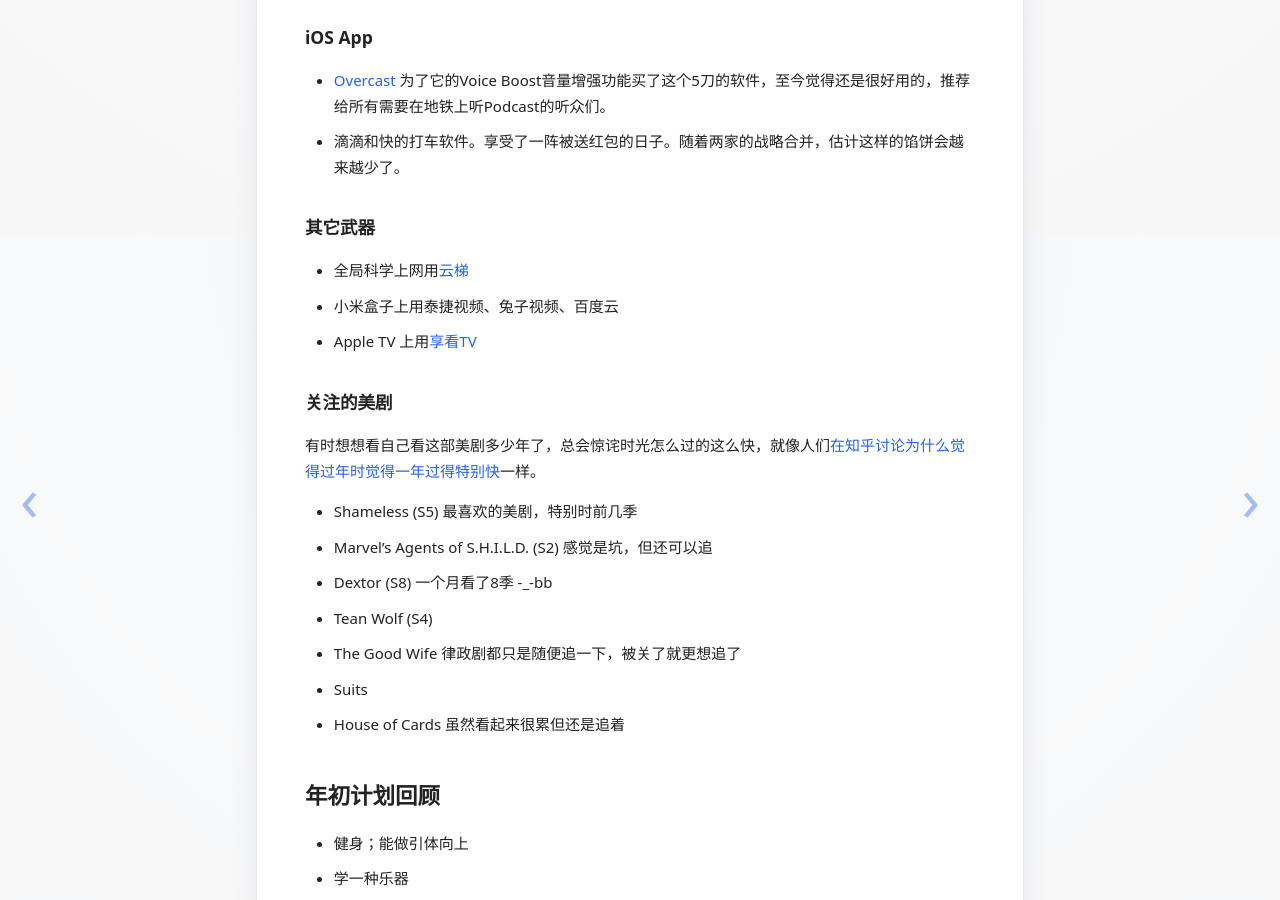
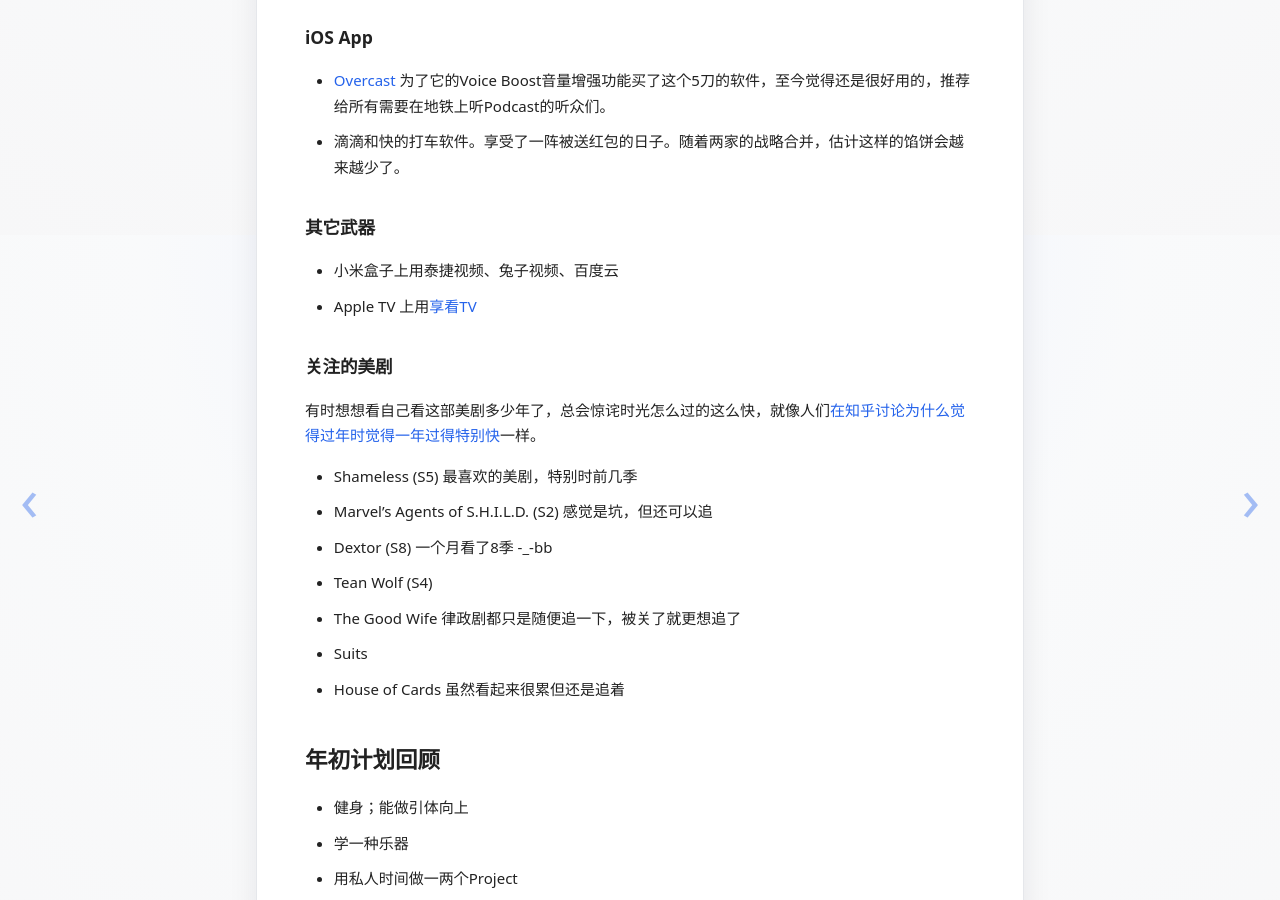
Before and after one commit to imrickysu/imrickysu.github.io, a Jekyll site: the page built from _posts/2015-02-18-2014-summary.markdown, in a window 1280 px wide and 900 px high, scrolled down 2465 px. Built offline with Jekyll 4.4.1, drawn with Linux system fonts in a browser that asks for light colours.

Commit message:
Update Post

```diff
--- a/_posts/2015-02-18-2014-summary.markdown
+++ b/_posts/2015-02-18-2014-summary.markdown
@@ -66,7 +66,6 @@
 - 滴滴和快的打车软件。享受了一阵被送红包的日子。随着两家的战略合并，估计这样的馅饼会越来越少了。
 
 ### 其它武器 ###
-- 全局科学上网用[云梯](http://yuntiref.com/?r=32019b7f903492df)
 - 小米盒子上用泰捷视频、兔子视频、百度云
 - Apple TV 上用[享看TV](http://www.freeeeetv.com/forum.php)
 
```
